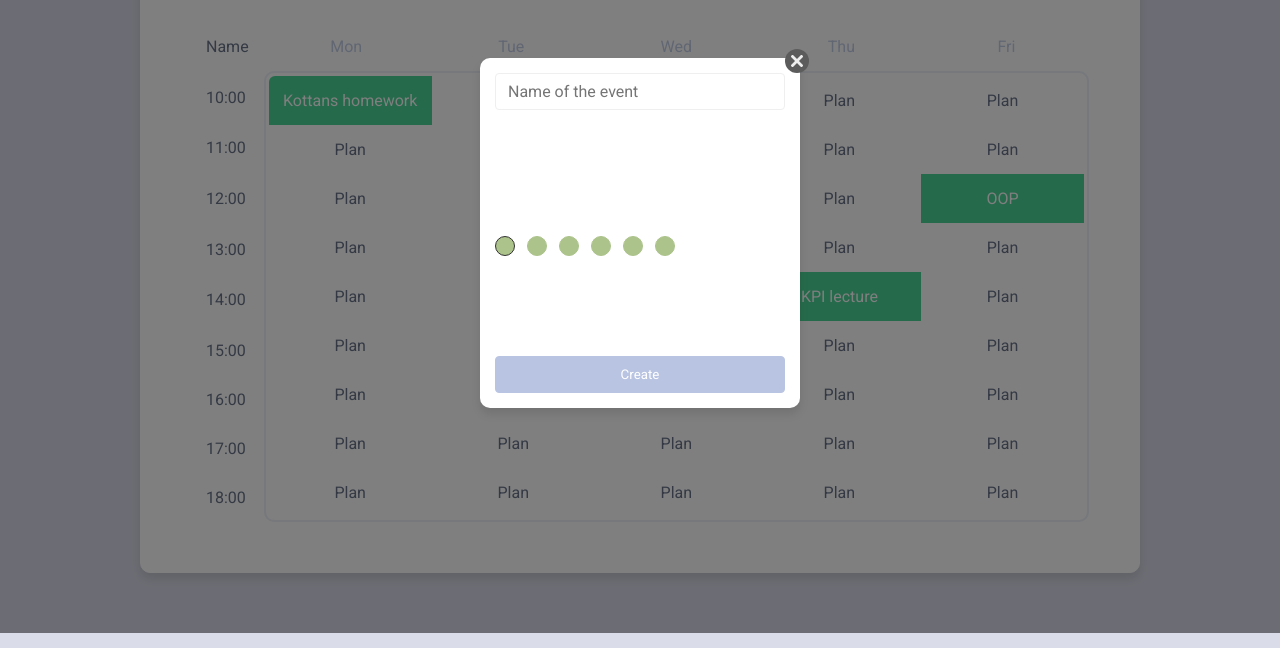
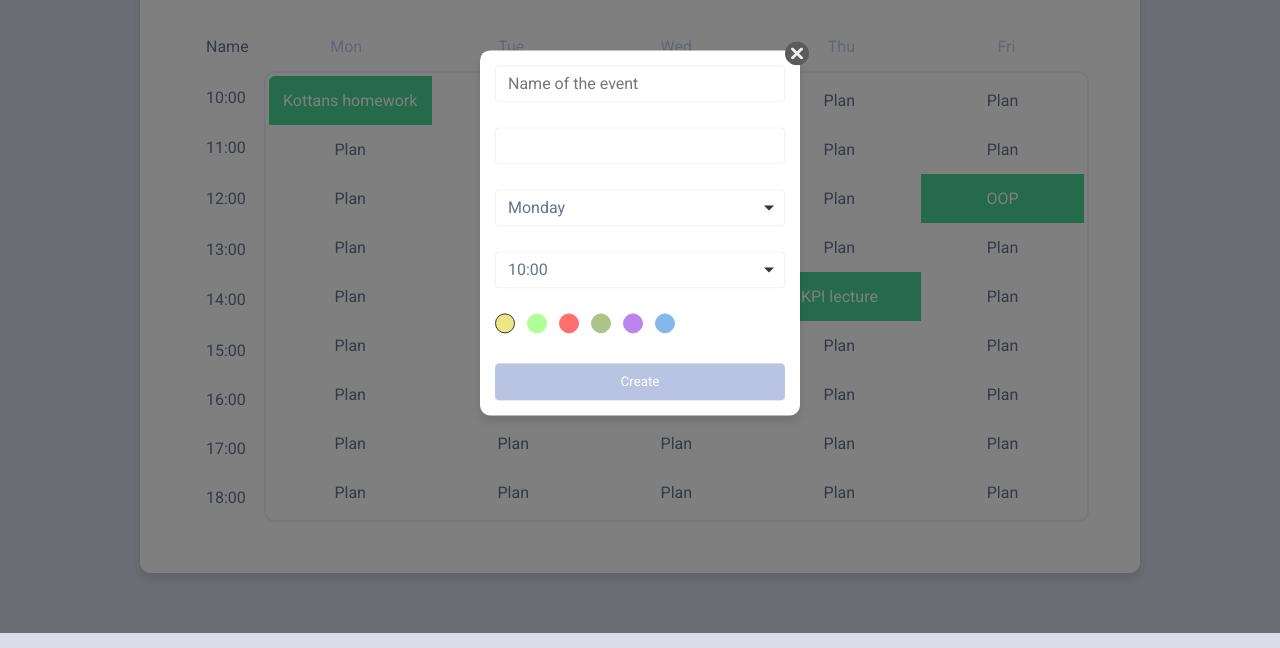
Before and after one commit to evgenii-del/calendar-app, a plain HTML site: page index.html in a window 1280 px wide. Both pictures are taken after a click on the button "New event". Shown: the part 167-815 px from the top of the page. Drawn offline with Linux system fonts and the light colour scheme.

Commit message:
Created form "Add new event" in popup

```diff
--- a/css/style.css
+++ b/css/style.css
@@ -176,7 +176,6 @@ body {
     justify-content: space-between;
     max-width: 320px;
     width: 100%;
-    height: 350px;
     background: #FFFFFF;
     box-shadow: 0 6px 10px rgba(0, 0, 0, 0.1);
     border-radius: 10px;
@@ -206,6 +205,10 @@ body {
     background-color: #7c7c7c;
 }
 
+.popup .popup__label {
+    margin-bottom: 25px;
+}
+
 .popup .popup__text {
     text-align: center;
     font-size: 1.25rem;
@@ -226,7 +229,6 @@ body {
 
 .popup__colors .check__box {
     position: absolute;
-    margin-top: 0.2em;
     margin-left: -1em;
     overflow: hidden;
     background-repeat: no-repeat;
@@ -234,10 +236,40 @@ body {
     width: 20px;
     height: 20px;
     border-radius: 50%;
+    cursor: pointer;
+    transition: .3s;
+}
+
+/* Colors */
+
+.popup__colors .popup__colors-item:first-child .check__box {
+    background-color: rgb(236, 231, 132);
+    border: 1px solid rgb(236, 231, 132);
+}
+
+.popup__colors .popup__colors-item:nth-child(2) .check__box {
+    background-color: rgb(175, 255, 152);
+    border: 1px solid rgb(175, 255, 152);
+}
+
+.popup__colors .popup__colors-item:nth-child(3) .check__box {
+    background-color: rgb(255, 111, 111);
+    border: 1px solid rgb(255, 111, 111);
+}
+
+.popup__colors .popup__colors-item:nth-child(4) .check__box {
     background-color: rgb(172, 195, 139);
     border: 1px solid rgb(172, 195, 139);
-    cursor: pointer;
-    transition: .3s;
+}
+
+.popup__colors .popup__colors-item:nth-child(5) .check__box {
+    background-color: rgb(187, 132, 236);
+    border: 1px solid rgb(187, 132, 236);
+}
+
+.popup__colors .popup__colors-item:last-child .check__box {
+    background-color: rgb(132, 184, 236);
+    border: 1px solid rgb(132, 184, 236);
 }
 
 .popup__colors .check__input:checked + .check__box {
@@ -250,12 +282,13 @@ body {
 
 .popup .popup__btn {
     width: 100%;
+    border-radius: 4px;
+    margin-top: 50px;
+    padding: 10px 20px;
     cursor: pointer;
     background-color: #b9c4e2;
     border: 1px solid #b9c4e2;
     color: #FFFFFF;
-    border-radius: 4px;
-    padding: 10px 20px;
 }
 
 .popup .popup__btn:hover {
@@ -264,18 +297,18 @@ body {
 }
 
 /* Choices */
-
-.choices {
+.app__header-buttons .choices {
     max-width: 140px;
     width: 100%;
     margin-bottom: 0;
 }
 
-.choices[data-type*=select-one] .choices__inner {
+.popup .choices[data-type*=select-one] .choices__inner,
+.app__header-buttons .choices[data-type*=select-one] .choices__inner {
     padding-bottom: 4px;
 }
 
-.choices__inner {
+.app__header-buttons .choices__inner {
     background-color: #FFFFFF;
     border: 1px solid #b9c4e2;
     padding: 4px 20px 4px 6px;
@@ -286,6 +319,36 @@ body {
     font-size: 1rem;
 }
 
-.choices__list--dropdown .choices__item--selectable {
+.app__header-buttons .choices__list--dropdown .choices__item--selectable {
     padding-right: 10px;
 }
+
+.popup .choices__inner {
+    font-size: 1rem;
+    min-height: 0;
+    background-color: #FFFFFF;
+    border: 1px solid #EFEFEF;
+    border-radius: 4px;
+    padding: 4px 12px 4px 8px;
+}
+
+.popup .is-open .choices__list--dropdown {
+    border-color: #EFEFEF;
+}
+
+.popup .choices__list--dropdown .choices__list {
+    max-height: 180px;
+}
+
+.popup .choices__input {
+    margin-bottom: 0;
+    background-color: #FFFFFF;
+}
+
+.popup .choices[data-type*=select-multiple] .choices__inner {
+    padding: 7.5px 12px 3.75px;
+}
+
+.is-focused {
+    border-color: red;
+}
--- a/index.html
+++ b/index.html
@@ -16,7 +16,7 @@
             <h1 class="app__header-title">Calendar</h1>
             <div class="app__header-buttons">
                 <label for="members"></label>
-                <select class="app__header-button js-members" id="members" name="members"></select>
+                <select class="js-members" id="members" name="members"></select>
                 <button class="app__header-button js-open-popup" data-modal-target="#newEvent" type="button">New event
                 </button>
             </div>
@@ -102,9 +102,23 @@
 
 <form class="popup" id="newEvent">
     <button class="popup__close js-close-popup" type="button"></button>
-    <label>
+    <label class="popup__label">
         <input class="popup__field" type="text" placeholder="Name of the event">
     </label>
+
+    <label class="popup__label">
+        <select class="js-participants" name="participants" multiple></select>
+    </label>
+
+    <label class="popup__label">
+        <select class="js-days" name="days"></select>
+    </label>
+
+    <label class="popup__label">
+        <select class="js-times" name="times"></select>
+    </label>
+
+
     <ul class="popup__colors">
         <li class="popup__colors-item">
             <label class="check option">
--- a/js/script.js
+++ b/js/script.js
@@ -44,7 +44,6 @@ const defaultSelect = () => {
         searchEnabled: false,
         itemSelectText: ""
     });
-
     choices.setChoices(
         [
             {value: 0, label: 'All members', selected: true},
@@ -52,6 +51,62 @@ const defaultSelect = () => {
             {value: 2, label: 'Sam'}
         ]
     );
+
+    const daysChoice = document.querySelector('.js-days');
+    const choices1 = new Choices(daysChoice, {
+        searchEnabled: false,
+        itemSelectText: ""
+    });
+
+    choices1.setChoices(
+        [
+            {value: 0, label: 'Monday', selected: true},
+            {value: 1, label: 'Tuesday'},
+            {value: 2, label: 'Wednesday'},
+            {value: 3, label: 'Thursday'},
+            {value: 4, label: 'Friday'}
+        ]
+    );
+
+    const timesChoice = document.querySelector('.js-times');
+    const choices2 = new Choices(timesChoice, {
+        searchEnabled: false,
+        searchResultLimit: 5,
+        itemSelectText: ""
+    });
+
+    choices2.setChoices(
+        [
+            {value: 0, label: '10:00', selected: true},
+            {value: 1, label: '11:00'},
+            {value: 2, label: '12:00'},
+            {value: 3, label: '13:00'},
+            {value: 4, label: '14:00'},
+            {value: 5, label: '15:00'},
+            {value: 6, label: '16:00'},
+            {value: 7, label: '17:00'},
+            {value: 8, label: '18:00'}
+        ]
+    );
+
+    const participantsChoice = document.querySelector('.js-participants');
+    const choices3 = new Choices(participantsChoice, {
+        searchEnabled: false,
+        searchResultLimit: 5,
+        itemSelectText: "",
+        placeholderValue: "asd"
+    });
+
+    choices3.setChoices(
+        [
+            {value: 0, label: 'John'},
+            {value: 1, label: 'Sam'},
+            {value: 2, label: 'Ann'},
+            {value: 3, label: 'Tommy'},
+            {value: 4, label: 'Hanna'},
+            {value: 5, label: 'Kenny'}
+        ]
+    );
 }
 
 defaultSelect();
```
